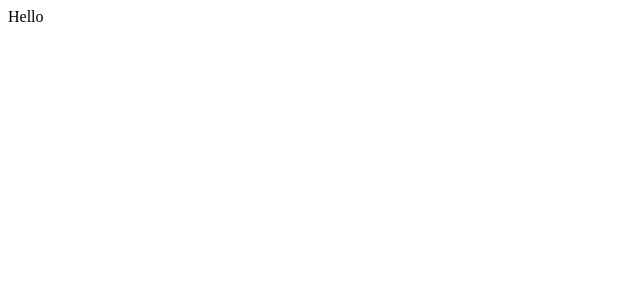
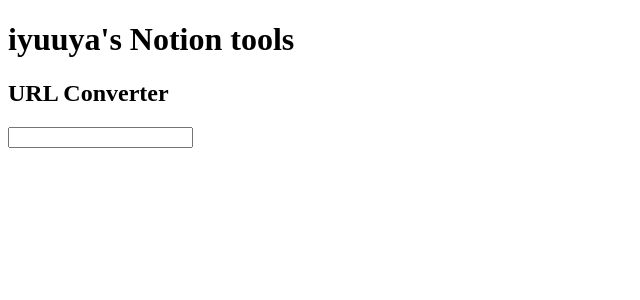
Before and after one commit to iyuuya/notion-tools, a Next.js app: page / in a window 1280 px wide. Shown: the top 300 px of the page, without its empty margins (0-640 px from the left). Built offline with nearby package versions, Linux system fonts and the light colour scheme.

Commit message:
add URL Converter

```diff
--- a/src/components/Hello.tsx
+++ /dev/null
@@ -1,5 +0,0 @@
-const Hello = () => {
-  return <div>Hello</div>
-}
-
-export { Hello }
--- /dev/null
+++ b/src/components/URLConverter/index.tsx
@@ -0,0 +1,25 @@
+import { useState } from 'react'
+
+const convert = (url: string) => {
+  if (url.includes('https://www.notion.so/image/')) {
+    url = url.replaceAll('https://www.notion.so/image/', '')
+    url = url.split('?')[0]
+  }
+  return decodeURIComponent(url)
+}
+
+const URLConverter = () => {
+  const [url, setUrl] = useState('')
+
+  return (
+    <div>
+      <h2>URL Converter</h2>
+      <input type="url" onChange={(e) => { setUrl(e.currentTarget.value) }} />
+      <div>
+        {convert(url)}
+      </div>
+    </div>
+  )
+}
+
+export { URLConverter }
--- a/src/pages/index.tsx
+++ b/src/pages/index.tsx
@@ -1,7 +1,12 @@
-import { Hello } from '@/components/Hello'
+import { URLConverter } from '@/components/URLConverter'
 
 const HomePage = () => {
-  return <Hello />
+  return (
+    <div>
+      <h1>iyuuya&apos;s Notion tools</h1>
+      <URLConverter />
+    </div>
+  )
 }
 
 export default HomePage
```
